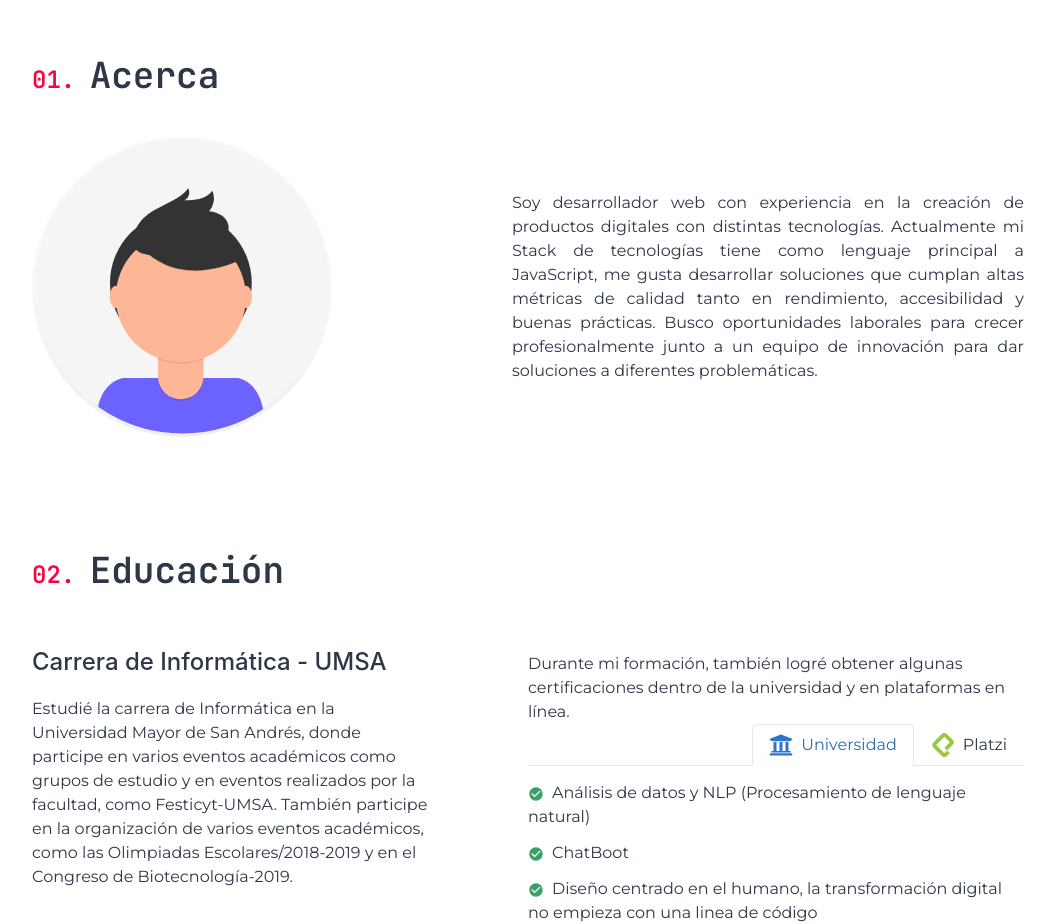
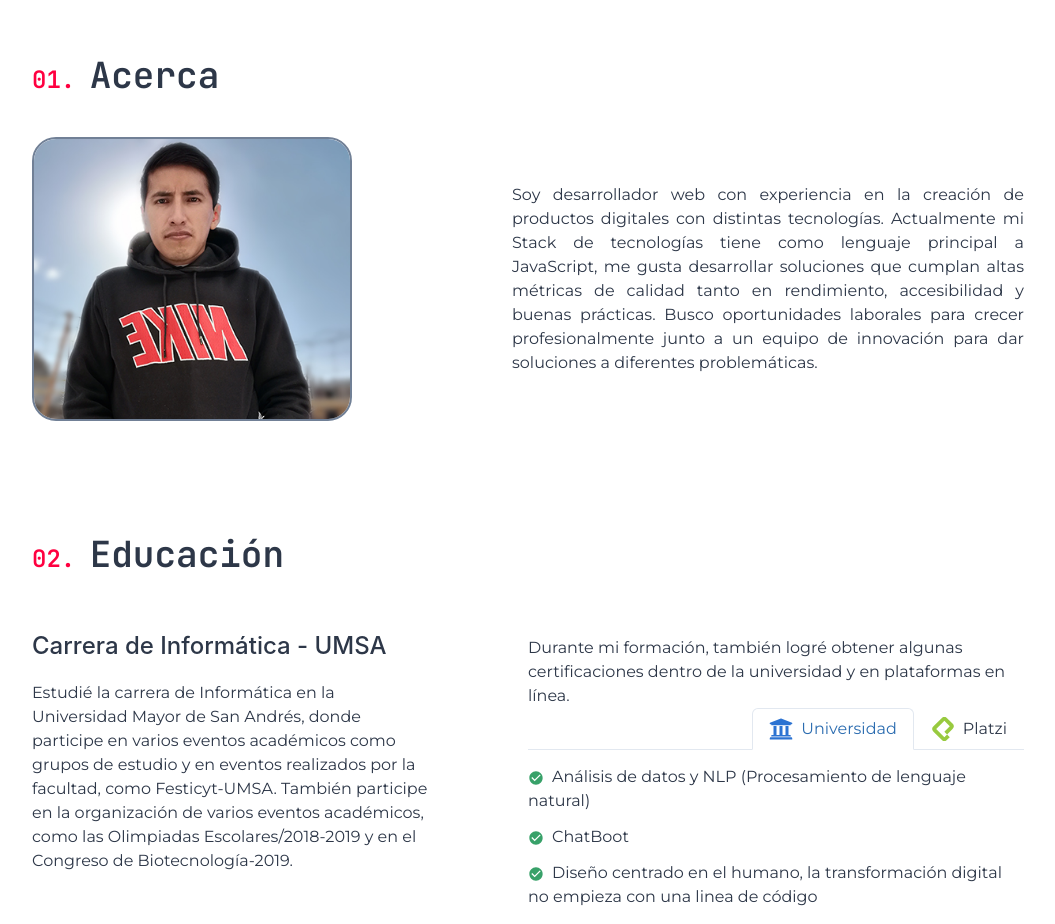
Before and after one commit to arielscc/myf, a Next.js app: page / in a window 1280 px wide. Shown: the part 802-1726 px from the top of the page, without its empty margins (112-1167 px from the left). Built offline with nearby package versions, Linux system fonts and the light colour scheme; a web font is replaced by a local one.

Commit message:
Add: Agregado fotografia

```diff
--- a/sections/About.js
+++ b/sections/About.js
@@ -1,7 +1,7 @@
-import { Flex, Text } from '@chakra-ui/react';
+import { Box, Flex, Text, useColorModeValue } from '@chakra-ui/react';
 import React, { useContext } from 'react';
 import Image from 'next/image';
-import profile from '../public/assets/profile.svg';
+import profile from '../public/assets/profile.jpg';
 import Container from '../components/Container';
 import AppContext from '../context/context';
 
@@ -17,7 +17,15 @@ const About = () => {
         alignItems="center"
         gridGap="5"
       >
-        <Image src={profile} alt="profilees" width={300} height={300} />
+        <Box
+          border="2px"
+          borderColor={useColorModeValue('gray.500', 'gray.100')}
+          w="xs"
+          rounded="3xl"
+          overflow="hidden"
+        >
+          <Image src={profile} alt="profilees" layout="responsive" />
+        </Box>
         <Text textAlign="justify" w={{ base: 'full', lg: 'lg' }}>
           {description}
         </Text>
```
Also changed, not shown: public/assets/profile.jpg (added), 1 other file (tests, documents, lock files or other folders).
